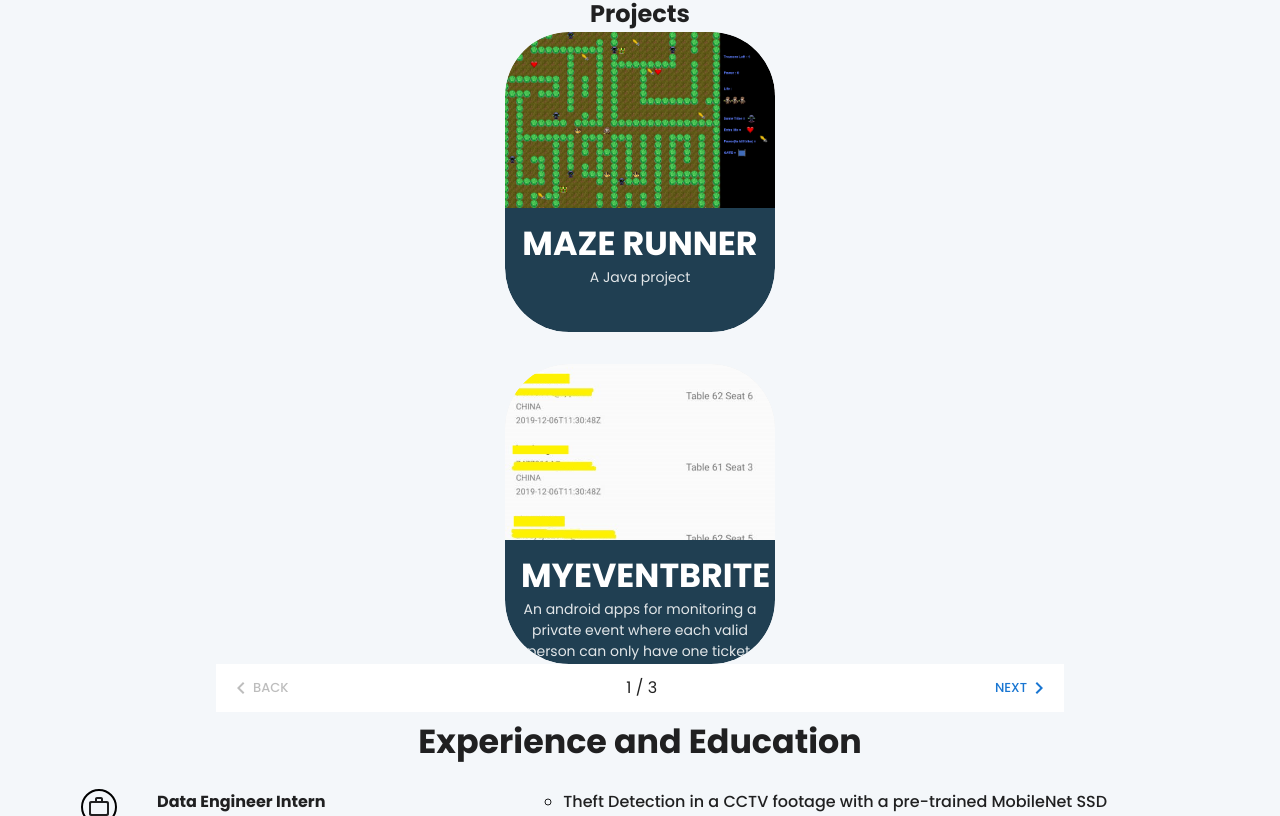
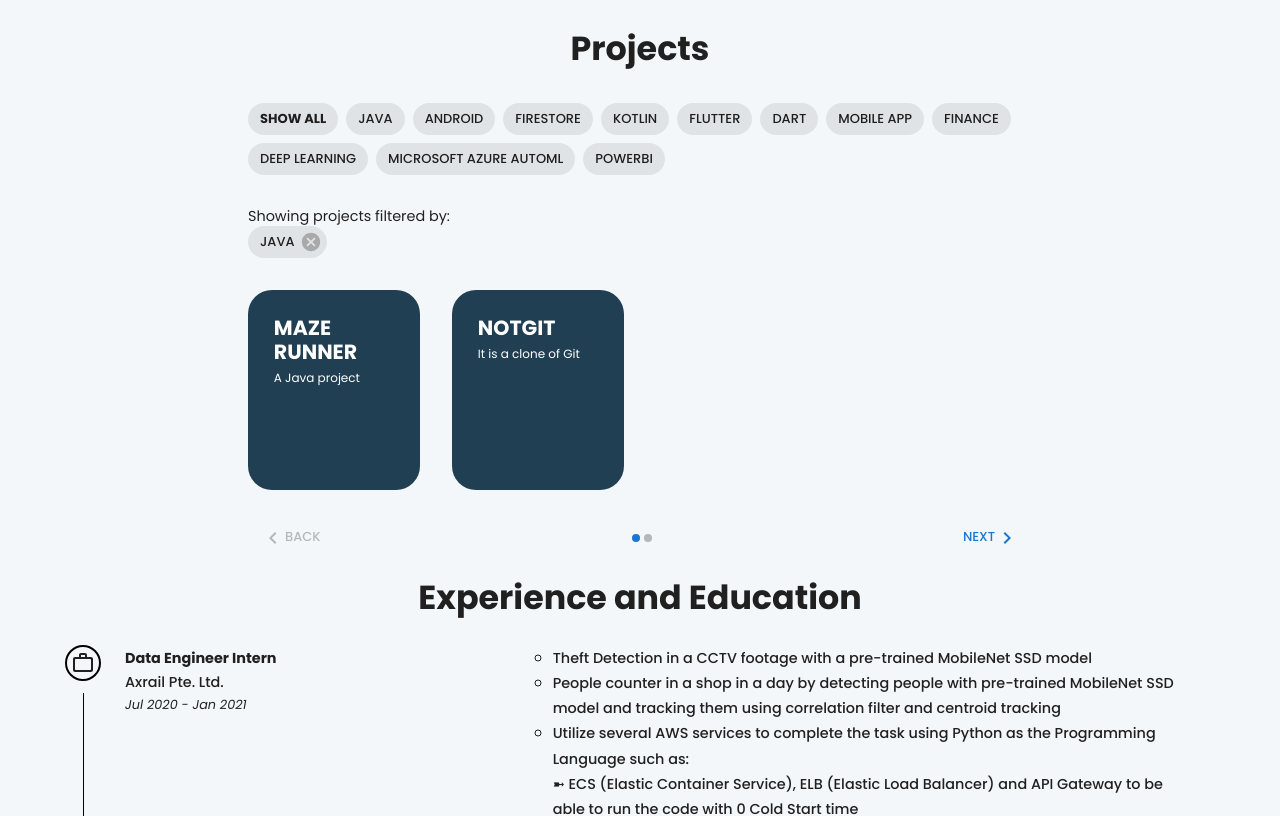
Before and after one commit to brandontanzhirong/brandontanzhirong.github.io, a React (Create React App) app: page / in a window 1280 px wide. Shown: the part 804-1620 px from the top of the page. Built offline with nearby package versions, Linux system fonts and the light colour scheme.

Commit message:
almost completed projects section

```diff
--- a/src/App.js
+++ b/src/App.js
@@ -18,7 +18,7 @@ let theme = createTheme({
     h2: { fontSize: "2em" },
     h3: { fontSize: "1.3em" },
     h4: { fontSize: "1em" },
-    h5: { fontSize: "1em" },
+    h5: { fontSize: "0.9em" },
     h6: { fontSize: "1em" },
     subtitle1: { fontSize: "0.9em" },
     subtitle2: { fontSize: "0.8em" },
--- a/src/components/sections/home/Home.jsx
+++ b/src/components/sections/home/Home.jsx
@@ -77,7 +77,9 @@ export default function Home() {
           sx={{
             marginTop: "20px",
             color: "#CCCCCC",
-            mx: { xs: 0, sm: "10%" },
+            textAlign: "left",
+            width: { md: "65%" },
+            mx: { xs: 0, md: "auto" },
           }}
         >
           A student with a current CGPA of 3.98 passionate about data science
--- a/src/components/sections/projects/Projects.jsx
+++ b/src/components/sections/projects/Projects.jsx
@@ -6,64 +6,70 @@ import {
   CardActionArea,
   Card,
   CardContent,
-  CardMedia,
   Box,
   Container,
 } from "@mui/material";
-import ai from "../../../assets/ai.jpg";
-import git from "../../../assets/git.png";
-import lessonLearnt from "../../../assets/lessonsLearnt.jpg";
-import mazeRunner from "../../../assets/mazeRunner.png";
-import myDigitSpan from "../../../assets/myDigitSpan.jpeg";
-import myEventBrite from "../../../assets/myEventBrite.jpeg";
 import { useTheme } from "@mui/material/styles";
 import MobileStepper from "@mui/material/MobileStepper";
-import Paper from "@mui/material/Paper";
 import Button from "@mui/material/Button";
 import KeyboardArrowLeft from "@mui/icons-material/KeyboardArrowLeft";
 import KeyboardArrowRight from "@mui/icons-material/KeyboardArrowRight";
+import TechStackSelection from "./TechStackSelection";
 
 const projectList = [
   {
     title: "Maze Runner",
     description: "A Java project",
-    image: mazeRunner,
+    techStack: ["Java"],
   },
   {
     title: "MyEventBrite",
     description:
       "An android apps for monitoring a private event where each valid person can only have one ticket.",
-    image: myEventBrite,
+    techStack: ["Android", "Firestore", "Kotlin"],
   },
   {
     title: "My Digit Span",
     description: "Flutter Apps for Digit Span",
-    image: myDigitSpan,
+    techStack: ["Flutter", "Dart", "Mobile App"],
   },
   {
     title: "Self Enrichment App",
     description:
       "An android App that helps people to improve mentally and physically",
-    image: lessonLearnt,
+    techStack: ["Flutter", "Dart", "Mobile App"],
   },
   {
     title: "Bond Price Forecasting",
     description: "Forcast next month's bond price given current month details",
-    image: ai,
+    techStack: [
+      "Finance",
+      "Deep Learning",
+      "Microsoft Azure AutoML",
+      "PowerBI",
+    ],
   },
   {
     title: "NotGit",
     description: "It is a clone of Git",
-    image: git,
+    techStack: ["Java"],
   },
 ];
 
-const CustomCard = ({ image, title, description }) => {
+let filteredTechStacks = {};
+for (let i = 0; i < projectList.length; i++) {
+  for (let j = 0; j < projectList[i].techStack.length; j++) {
+    filteredTechStacks[projectList[i].techStack[j]] = false;
+  }
+}
+filteredTechStacks["Java"] = true;
+
+const CustomCard = ({ title, description }) => {
   return (
     <CardActionArea
       sx={{
         width: "100%",
-        borderRadius: 16,
+        borderRadius: "1.5rem",
         transition: "0.2s",
         "&:hover": {
           transform: "scale(1.1)",
@@ -74,9 +80,8 @@ const CustomCard = ({ image, title, description }) => {
     >
       <Card
         sx={{
-          width: 270,
-          height: 300,
-          borderRadius: 16,
+          width: "100%",
+          height: "200px",
           boxShadow: "none",
           "&:hover": {
             boxShadow: `0 6px 12px 0 ${Color("#203f52")
@@ -86,38 +91,29 @@ const CustomCard = ({ image, title, description }) => {
           },
         }}
       >
-        <CardMedia
-          sx={{
-            width: "100%",
-            height: 0,
-            paddingBottom: "65%",
-            backgroundColor: "rgba(0, 0, 0, 0.08)",
-          }}
-          image={image}
-        />
         <CardContent
           sx={{
             backgroundColor: "#203f52",
             height: "100%",
+            textAlign: "left",
+            p: "15%",
           }}
         >
           <Typography
             sx={{
-              fontSize: 20,
               color: "#fff",
               textTransform: "uppercase",
               fontWeight: "bold",
             }}
-            variant={"h2"}
+            variant={"h3"}
           >
             {title}
           </Typography>
           <Typography
+            variant={"subtitle1"}
             sx={{
               color: "#fff",
-              opacity: 0.87,
               marginTop: "0.2rem",
-              fontSize: 14,
             }}
           >
             {description}
@@ -143,54 +139,28 @@ const CustomCard = ({ image, title, description }) => {
   );
 };
 
-// export default React.memo(function Projects() {
-//   return (
-//     <Box id="projects" component="section" sx={{ height: "100vh" }}>
-//       <h2>Projects</h2>
-//       <Grid container>
-//         <Grid item xs={2}></Grid>
-//         <Grid xs={8} justifyContent="center" container item spacing={4}>
-//           {projectList.map((project) => (
-//             <Grid item>
-//               <CustomCard
-//                 title={project.title}
-//                 description={project.description}
-//                 image={project.image}
-//               />
-//             </Grid>
-//           ))}
-//         </Grid>
-//         <Grid item xs={2}></Grid>
-//       </Grid>
-//     </Box>
-//   );
-// });
+function filterProjectList(projectList, filteredTechStacks) {
+  let filteredProjectList = [];
+  filteredTechStacks = Object.keys(filteredTechStacks).filter(
+    (label) => filteredTechStacks[label]
+  );
+  for (let i = 0; i < projectList.length; i++) {
+    if (
+      filteredTechStacks.every((val) => projectList[i].techStack.includes(val))
+    ) {
+      filteredProjectList.push(projectList[i]);
+    }
+  }
 
-const steps = [
-  {
-    label: "Select campaign settings",
-    description: `For each ad campaign that you create, you can control how much
-              you're willing to spend on clicks and conversions, which networks
-              and geographical locations you want your ads to show on, and more.`,
-  },
-  {
-    label: "Create an ad group",
-    description:
-      "An ad group contains one or more ads which target a shared set of keywords.",
-  },
-  {
-    label: "Create an ad",
-    description: `Try out different ad text to see what brings in the most customers,
-              and learn how to enhance your ads using features like ad extensions.
-              If you run into any problems with your ads, find out how to tell if
-              they're running and how to resolve approval issues.`,
-  },
-];
+  return filteredProjectList;
+}
 
 export default function Projects() {
   const theme = useTheme();
   const [activeStep, setActiveStep] = React.useState(0);
-  const maxSteps = steps.length;
+  const maxSteps = Math.ceil(projectList.length / 4);
+  const [chipData, setChipData] = React.useState(filteredTechStacks);
+  const filteredProjects = filterProjectList(projectList, chipData);
 
   const handleNext = () => {
     setActiveStep((prevActiveStep) => prevActiveStep + 1);
@@ -201,30 +171,55 @@ export default function Projects() {
   };
 
   return (
-    <Container id="projects" component="section" sx={{ width: "70%" }}>
+    <Container id="projects" component="section" sx={{ width: { md: "65%" } }}>
       <Box>
-        <h2>Projects</h2>
-        <Grid container>
-          <Grid item xs={2}></Grid>
-          <Grid xs={8} justifyContent="center" container item spacing={4}>
-            {projectList.map(
+        <Typography variant="h2" sx={{ margin: "1em", fontWeight: 700 }}>
+          Projects
+        </Typography>
+        <TechStackSelection
+          chipData={chipData}
+          setChipData={setChipData}
+          isFilteredChips={false}
+        />
+        <br />
+        <Typography variant="h5" sx={{ textAlign: "left" }}>
+          Showing projects filtered by:
+        </Typography>
+        <TechStackSelection
+          chipData={chipData}
+          setChipData={setChipData}
+          isFilteredChips={true}
+        />
+        <br />
+
+        <Grid
+          justifyContent="left"
+          alignContent="center"
+          container
+          spacing={4}
+          sx={{ flexDirection: { xs: "column", md: "row" } }}
+        >
+          {filteredProjects.map(
             (project, index) =>
-                Math.floor(index / 2) === activeStep && (
-                  <Grid item>
+              Math.floor(index / 4) === activeStep && (
+                <Grid
+                  item
+                  md={3}
+                  key={project.title}
+                  sx={{ width: { xs: "65%", md: "100%" } }}
+                >
                   <CustomCard
                     title={project.title}
                     description={project.description}
-                      image={project.image}
                   />
                 </Grid>
               )
           )}
         </Grid>
-          <Grid item xs={2}></Grid>
-        </Grid>
       </Box>
+      <br />
       <MobileStepper
-        variant="text"
+        sx={{ backgroundColor: "transparent" }}
         steps={maxSteps}
         position="static"
         activeStep={activeStep}
--- /dev/null
+++ b/src/components/sections/projects/TechStackSelection.jsx
@@ -0,0 +1,75 @@
+import * as React from "react";
+import { Chip, Box, Container } from "@mui/material";
+
+export default function TechStackSelection({
+  chipData,
+  setChipData,
+  isFilteredChips,
+}) {
+  const handleToggle = (chip, isFilteredOut) => () => {
+    if (chip === "Show All") {
+      let newChipData = {};
+      for (let i = 0; i < Object.keys(chipData).length; i++) {
+        newChipData[Object.keys(chipData)[i]] = false;
+      }
+      setChipData(newChipData);
+    } else {
+      setChipData((chips) => ({ ...chips, [chip]: isFilteredOut }));
+    }
+  };
+
+  return (
+    <Box
+      sx={{
+        display: "flex",
+        justifyContent: "left",
+        flexWrap: "wrap",
+        listStyle: "none",
+        p: 0,
+        m: 0,
+      }}
+      component="ul"
+    >
+      {!isFilteredChips && (
+        <Box
+          component="li"
+          key="Show All"
+          sx={{ marginRight: "0.5rem", marginBottom: "0.5rem" }}
+        >
+          <Chip
+            sx={{
+              fontWeight: 700,
+            }}
+            clickable
+            label={"Show All".toUpperCase()}
+            onClick={handleToggle("Show All", true)}
+          />
+        </Box>
+      )}
+      {Object.keys(chipData).map((label) => {
+        if (isFilteredChips && !chipData[label]) {
+          return null;
+        }
+        return (
+          <Box
+            component="li"
+            key={label}
+            sx={{ marginRight: "0.5rem", marginBottom: "0.5rem" }}
+          >
+            <Chip
+              sx={{
+                fontWeight: 500,
+              }}
+              clickable={!isFilteredChips}
+              label={label.toUpperCase()}
+              onDelete={
+                isFilteredChips ? handleToggle(label, false) : undefined
+              }
+              onClick={isFilteredChips ? undefined : handleToggle(label, true)}
+            />
+          </Box>
+        );
+      })}
+    </Box>
+  );
+}
--- a/src/components/sections/timeline/CustomTimeline.jsx
+++ b/src/components/sections/timeline/CustomTimeline.jsx
@@ -99,8 +99,8 @@ const CustomTimelineItem = ({
         </TimelineDot>
         <TimelineConnector sx={{ backgroundColor: "#000000", width: "1px" }} />
       </TimelineSeparator>
-      <TimelineContent sx={{ py: "12px", px: 2 }}>
-        <Stack direction="row">
+      <TimelineContent sx={{ py: "12px", px: 0 }}>
+        <Stack direction={{ xs: "column", md: "row" }}>
           <Container sx={{ flex: 1 }}>
             <Typography variant="h5" component="span" fontWeight="700">
               {title}
@@ -123,12 +123,12 @@ const CustomTimelineItem = ({
               {description.split("\n").map((line) =>
                 !line.includes("➼") ? (
                   <li>
-                    <Typography variant="body1" sx={{ fontWeight: "500" }}>
+                    <Typography variant="subtitle1" sx={{ fontWeight: "500" }}>
                       {line}
                     </Typography>
                   </li>
                 ) : (
-                  <Typography variant="body1" sx={{ fontWeight: "500" }}>
+                  <Typography variant="subtitle1" sx={{ fontWeight: "500" }}>
                     {line}
                   </Typography>
                 )
@@ -143,11 +143,11 @@ const CustomTimelineItem = ({
 
 export default function CustomTimeline() {
   return (
-    <Container id="timeline" component="section">
-      <Typography variant="h2" sx={{ margin: "10px", fontWeight: 700 }}>
+    <Container id="timeline" component="section" sx={{ padding: 0 }}>
+      <Typography variant="h2" sx={{ margin: "1rem", fontWeight: 700 }}>
         Experience and Education
       </Typography>
-      <Timeline>
+      <Timeline sx={{ padding: 0 }}>
         {steps.map((step) => (
           <CustomTimelineItem
             title={step.title}
```
Also changed, not shown: src/components/sections/acheivements/Acheivements.jsx (+2 -8 lines). Lines whose indentation alone changed are shown as unchanged.
